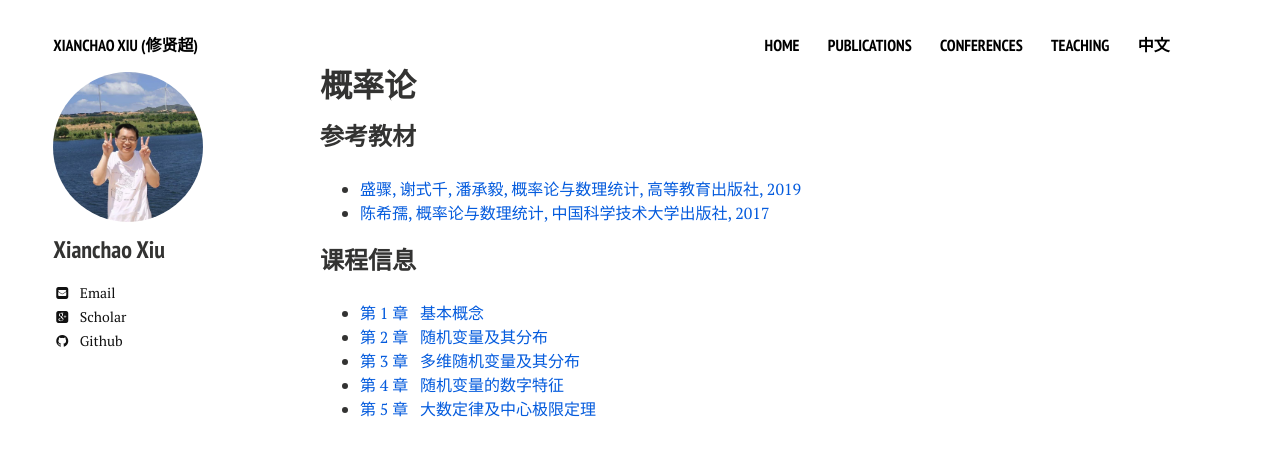
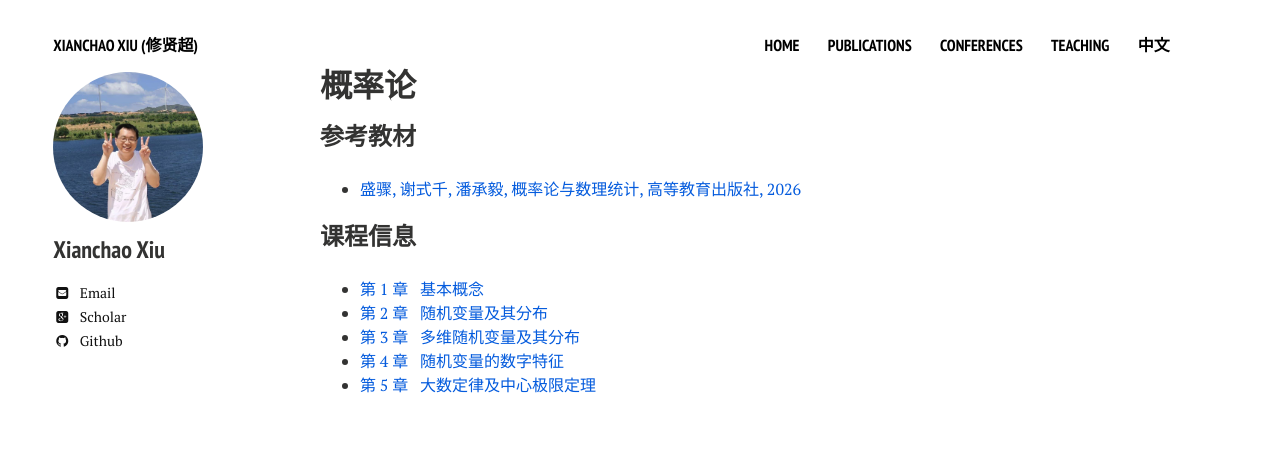
Before and after one commit to xianchaoxiu/xianchaoxiu.github.io, a Jekyll site: the page built from teaching/PRO/2027/index.md, in a window 1280 px wide. Shown: the top 456 px of the page. Built offline with Jekyll 4.4.1, drawn with Linux system fonts in a browser that asks for light colours; nearby versions of some CDN libraries.

Commit message:
Update index.md

```diff
--- a/teaching/PRO/2027/index.md
+++ b/teaching/PRO/2027/index.md
@@ -6,8 +6,7 @@ share: false
 ---
 
 ### 参考教材
-* <a href="https://item.jd.com/13536130.html" class="textlink" target="_blank"> 盛骤, 谢式千, 潘承毅, 概率论与数理统计, 高等教育出版社, 2019 </a><br>
-* <a href="https://item.jd.com/12112157.html" class="textlink" target="_blank"> 陈希孺, 概率论与数理统计, 中国科学技术大学出版社, 2017 </a><br>
+* <a href="https://item.jd.com/10212569671556.html" class="textlink" target="_blank"> 盛骤, 谢式千, 潘承毅, 概率论与数理统计, 高等教育出版社, 2026 </a><br>
 
 ### 课程信息
 * <a href="../2027/基本概念.pdf" class="textlink" target="_blank">  第 1 章 &nbsp;  基本概念<br>
```
